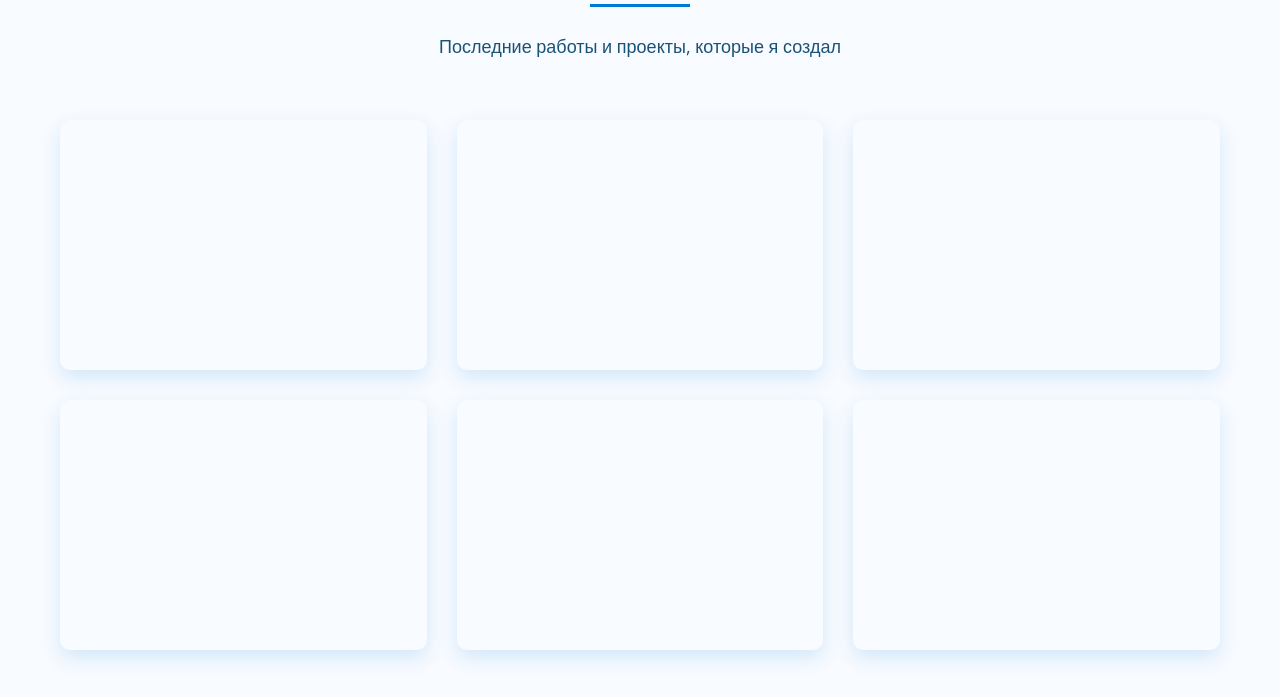
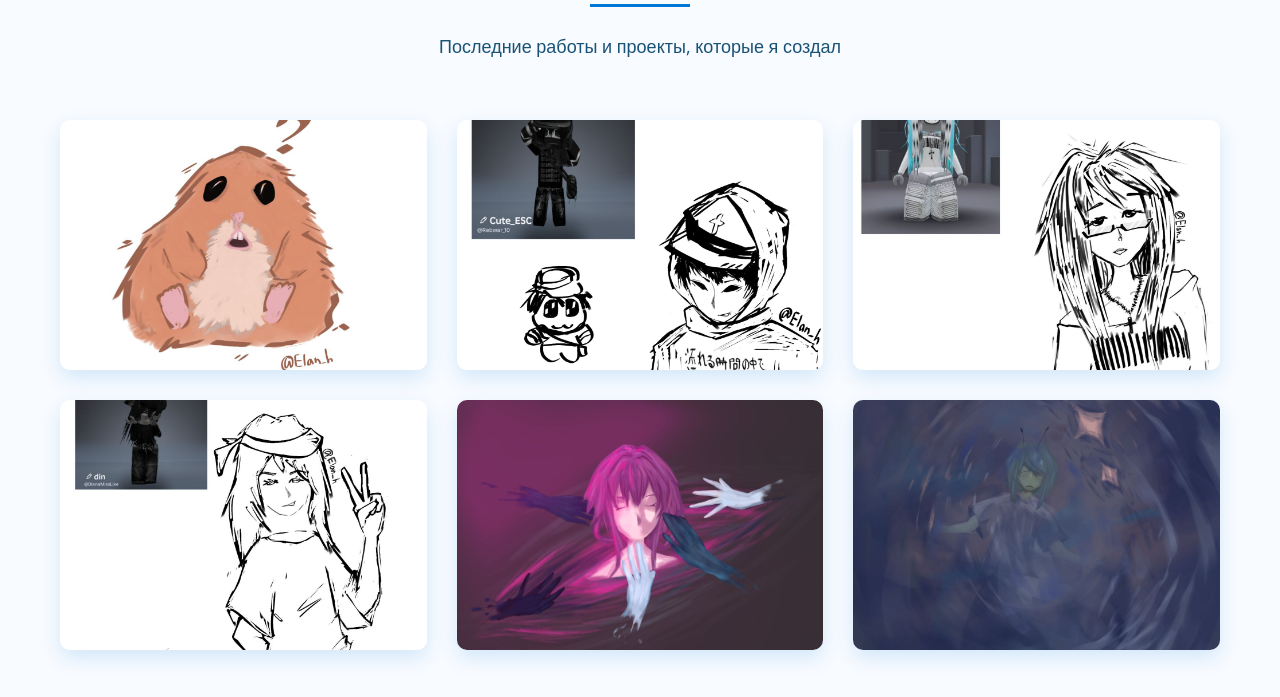
Before and after one commit to obyzavav2/dottor1k, a plain HTML site: page index.html in a window 1280 px wide. Shown: the part 1699-2396 px from the top of the page. Drawn offline with nearby package versions, Linux system fonts and the light colour scheme; the site is published under a folder, as on GitHub Pages, so addresses that start at the root find nothing.

Commit message:
Update index.html

```diff
--- a/index.html
+++ b/index.html
@@ -705,12 +705,12 @@
                 <p>Последние работы и проекты, которые я создал</p>
             </div>
             <div class="gallery">
-                <div class="gallery-item" style="background: url('/photo_2025-09-01_19-56-23.jpg') center/cover;" onerror="this.style.background='linear-gradient(135deg, #0078d7 0%, #1a5276 100%)'; this.innerHTML='Рисунок 1'"></div>
-                <div class="gallery-item" style="background: url('/photo_2025-09-01_20-52-09.jpg') center/cover;" onerror="this.style.background='linear-gradient(135deg, #0078d7 0%, #1a5276 100%)'; this.innerHTML='Рисунок 2'"></div>
-                <div class="gallery-item" style="background: url('/photo_2025-09-01_20-52-15.jpg') center/cover;" onerror="this.style.background='linear-gradient(135deg, #0078d7 0%, #1a5276 100%)'; this.innerHTML='Рисунок 3'"></div>
-                <div class="gallery-item" style="background: url('/photo_2025-09-01_20-52-18.jpg') center/cover;" onerror="this.style.background='linear-gradient(135deg, #0078d7 0%, #1a5276 100%)'; this.innerHTML='Рисунок 4'"></div>
-                <div class="gallery-item" style="background: url('/photo_2025-09-01_20-52-25.jpg') center/cover;" onerror="this.style.background='linear-gradient(135deg, #0078d7 0%, #1a5276 100%)'; this.innerHTML='Рисунок 5'"></div>
-                <div class="gallery-item" style="background: url('/photo_2025-09-01_20-52-53.jpg') center/cover;" onerror="this.style.background='linear-gradient(135deg, #0078d7 0%, #1a5276 100%)'; this.innerHTML='Рисунок 6'"></div>
+                <div class="gallery-item" style="background: url('photo_2025-09-01_19-56-23.jpg') center/cover;" onerror="this.style.background='linear-gradient(135deg, #0078d7 0%, #1a5276 100%)'; this.innerHTML='Рисунок 1'"></div>
+                <div class="gallery-item" style="background: url('photo_2025-09-01_20-52-09.jpg') center/cover;" onerror="this.style.background='linear-gradient(135deg, #0078d7 0%, #1a5276 100%)'; this.innerHTML='Рисунок 2'"></div>
+                <div class="gallery-item" style="background: url('photo_2025-09-01_20-52-15.jpg') center/cover;" onerror="this.style.background='linear-gradient(135deg, #0078d7 0%, #1a5276 100%)'; this.innerHTML='Рисунок 3'"></div>
+                <div class="gallery-item" style="background: url('photo_2025-09-01_20-52-18.jpg') center/cover;" onerror="this.style.background='linear-gradient(135deg, #0078d7 0%, #1a5276 100%)'; this.innerHTML='Рисунок 4'"></div>
+                <div class="gallery-item" style="background: url('photo_2025-09-01_20-52-25.jpg') center/cover;" onerror="this.style.background='linear-gradient(135deg, #0078d7 0%, #1a5276 100%)'; this.innerHTML='Рисунок 5'"></div>
+                <div class="gallery-item" style="background: url('photo_2025-09-01_20-52-53.jpg') center/cover;" onerror="this.style.background='linear-gradient(135deg, #0078d7 0%, #1a5276 100%)'; this.innerHTML='Рисунок 6'"></div>
             </div>
             <div style="text-align: center; margin-top: 50px;">
                 <a href="https://t.me/+EEOBunTDjKoxYjky" class="btn" target="_blank">
```
